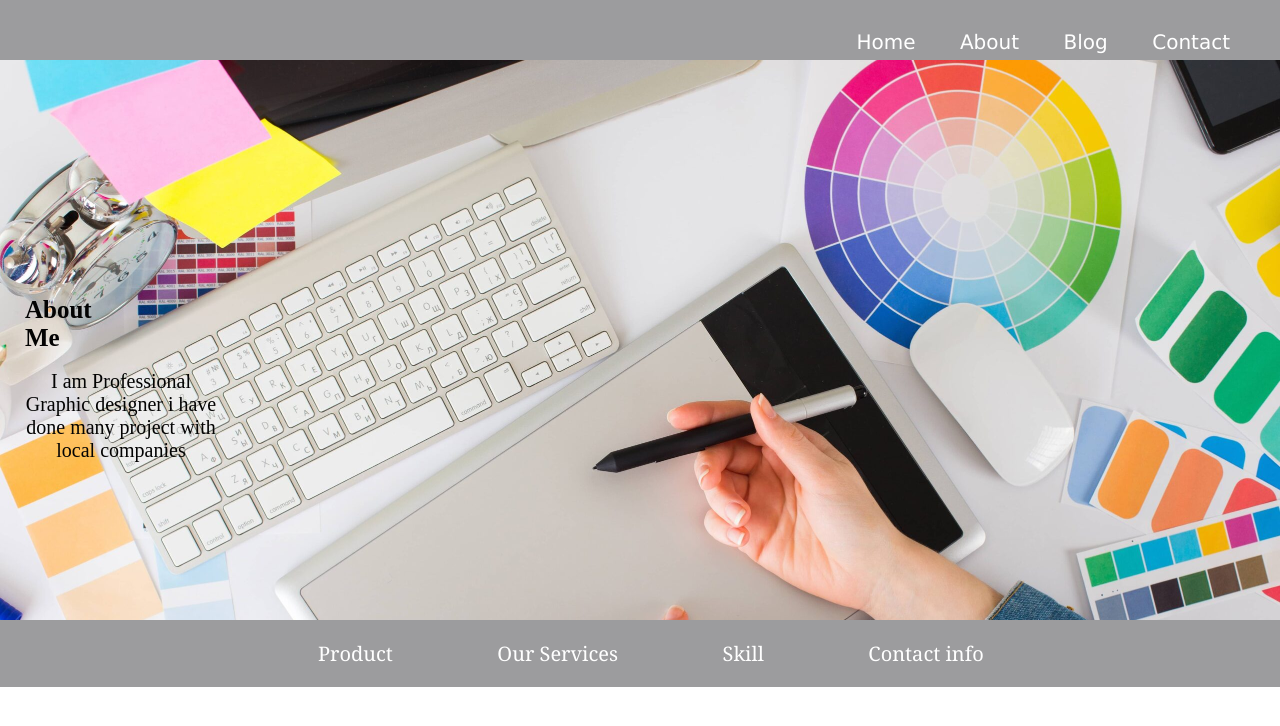
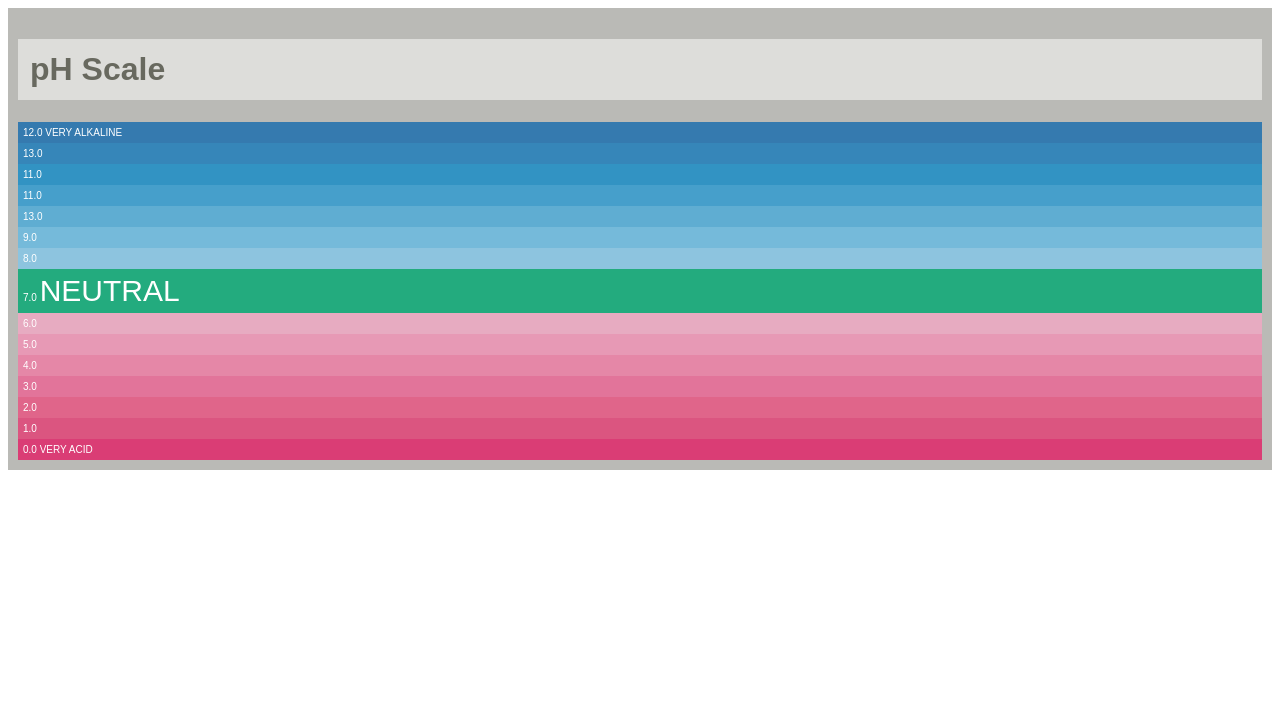
Before and after one commit to Rameen346/Web03, a plain HTML site: page index.html in a window 1280 px wide. Drawn offline with Linux system fonts and the light colour scheme.

Commit message:
Add files via upload

```diff
--- a/index.html
+++ b/index.html
@@ -1,40 +1,28 @@
-<!DOCTYPE html>
 <html lang="en">
 
 <head>
     <meta charset="UTF-8">
-    <meta http-equiv="X-UA-Compatible" content="IE=edge">
-    <meta name="viewport" content="width=device-width, initial-scale=1.0">
-    <title>Graphic Designer Leading </title>
-    <link rel="stylesheet" href="style.css">
+    <link href="STYLE.css" rel="stylesheet" type="text/css" />
+    <title></title>
 </head>
 
 <body>
-    <header>
-        <nav>
-            <ul>
-                <li><a href="#">Home</a></li>
-                <li><a href="#">About</a></li>
-                <li><a href="#">Blog</a></li>
-                <li><a href="#">Contact</a></li>
-            </ul>
-        </nav>
-    </header>
-
-    <section class="banner">
-        <h1>About Me</h1><br>
-        <p>I am Professional Graphic designer i have done many project with local companies</p>
-    </section>
-    <footer>
-        <div>
-            <ul>
-                <li><a href="#">Product</a></li>
-                <li><a href="#">Our Services</a></li>
-                <li><a href="#">Skill</a></li>
-                <li><a href="#">Contact info</a></li>
-            </ul>
-        </div>
-    </footer>
+    <div class="container">
+        <h1>pH Scale</h1>
+        <p class="first">12.0 VERY ALKALINE</p>
+        <p class="second">13.0</p>
+        <p class="third">11.0</p>
+        <p class="fourth">11.0</p>
+        <p class="fifth">13.0</p>
+        <p class="six">9.0</p>
+        <p class="seven">8.0</p>
+        <p class="eight">7.0 <SPAN style="font-size: 30px">NEUTRAL</SPAN></p>
+        <p class="nine">6.0</p>
+        <p class="ten">5.0</p>
+        <p class="eleven">4.0</p>
+        <p class="twelve">3.0</p>
+        <p class="thirteen">2.0</p>
+        <p class="fourteen">1.0</p>
+        <p class="fifthteen">0.0 VERY ACID</p>
+    </div>
 </body>
-
-</html>
--- a/style.css
+++ b/style.css
@@ -1,92 +1,85 @@
-body {
-  margin: 0;
-  padding: 0;
-  font-family: Arial, sans-serif;
-  background-image: linear-gradient(#333);
+.container {
+    border: 10px solid #babab6;
+    background-color: #babab6;
 }
 
-header {
-  background-color: #6a6a6da9;
-  padding: 30px;
-}
-
-nav {
-  float: right;
-}
-
-nav ul {
-  margin: 0;
-  padding: 0;
-  list-style: none;
-}
-
-nav ul li {
-  padding: 0;
-
-  display: inline-block;
-}
-
-nav ul li a {
-  color: #fff;
-  text-decoration: none;
-  padding: 10px 20px;
-  font-family: 'Lucida Sans', 'Lucida Sans Regular', 'Lucida Grande', 'Lucida Sans Unicode', Geneva, Verdana, sans-serif;
-  font-size: 20px;
-}
-
-.banner {
-  background-image: url("Graphic.jpeg");
-  background-size: cover;
-  text-align: center;
-  color: #fff;
-  padding: 215px 0;
-}
-
-.banner h1 {
-  color: rgb(3, 3, 3);
-  text-align: center;
-  margin-left: 25px;
-  height: 15px;
-  width: 15px;
-  font-family: 'Times New Roman', Times, serif;
-  font-size: 25px;
-}
-
-.banner p {
-  color: rgb(3, 3, 3);
-  margin-left: 25px;
-  height: 15px;
-  width: 15%;
-  font-family: 'Times New Roman', Times, serif;
-  font-size: 20px;
+h1 {
+    color: rgb(104, 105, 95);
+    font-family: Arial;
+    San Serif;
+    padding: 12px;
+    background-color: rgb(221, 221, 218)
 }
 
 div {
-  margin-left: 20%;
+    background-color: #babab6;
 }
 
-footer {
-  background-color: #6a6a6da9;
-  ;
-  padding: 20px;
-
+p {
+    color: #fff;
+    padding: 5px;
+    margin: 0;
+    font-family: Arial;
+    San Serif;
+    font-size: 10px;
 }
 
-footer ul {
-  margin: 0;
-  padding: 0;
-  list-style: none;
+p.first {
+    background-color: rgb(53, 122, 175);
 }
 
-footer ul li {
-  display: inline-block;
-
+p.second {
+    background-color: rgb(54, 134, 185);
 }
 
-footer ul li a {
-  color: #fff;
-  text-decoration: none;
-  padding: 10px 50px;
-  font-family: Georgia, 'Times New Roman', Times, serif;
-  font-size: 20px;
+p.third {
+    background-color: #3293c3;
 }
+
+p.fourth {
+    background-color: #469fcb;
+}
+
+p.fifth {
+    background-color: #5fadd2;
+}
+
+p.six {
+    background-color: #75bada;
+}
+
+p.seven {
+    background-color: #8dc4df;
+}
+
+p.eight {
+    background-color: #23ab7e;
+}
+
+p.nine {
+    background-color: #e7abc1;
+}
+
+p.ten {
+    background-color: #e799b5;
+}
+
+p.eleven {
+    background-color: #e587a7;
+}
+
+p.twelve {
+    background-color: #e2749a;
+}
+
+p.thirteen {
+    background-color: #e0658a;
+}
+
+p.fourteen {
+    background-color: #db5580;
+}
+
+p.fifthteen {
+    background-color: #da3d75;
+}
```
